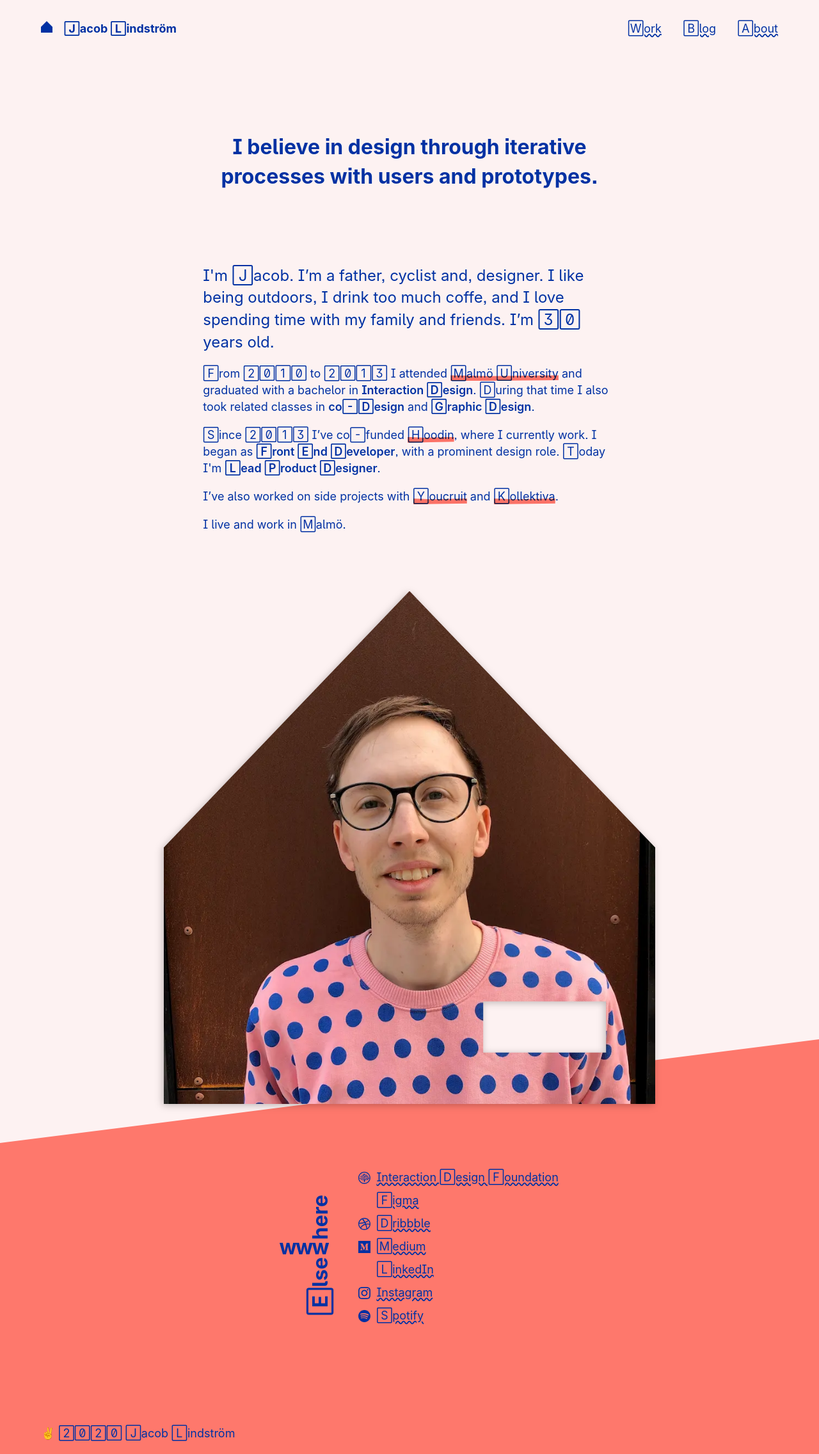
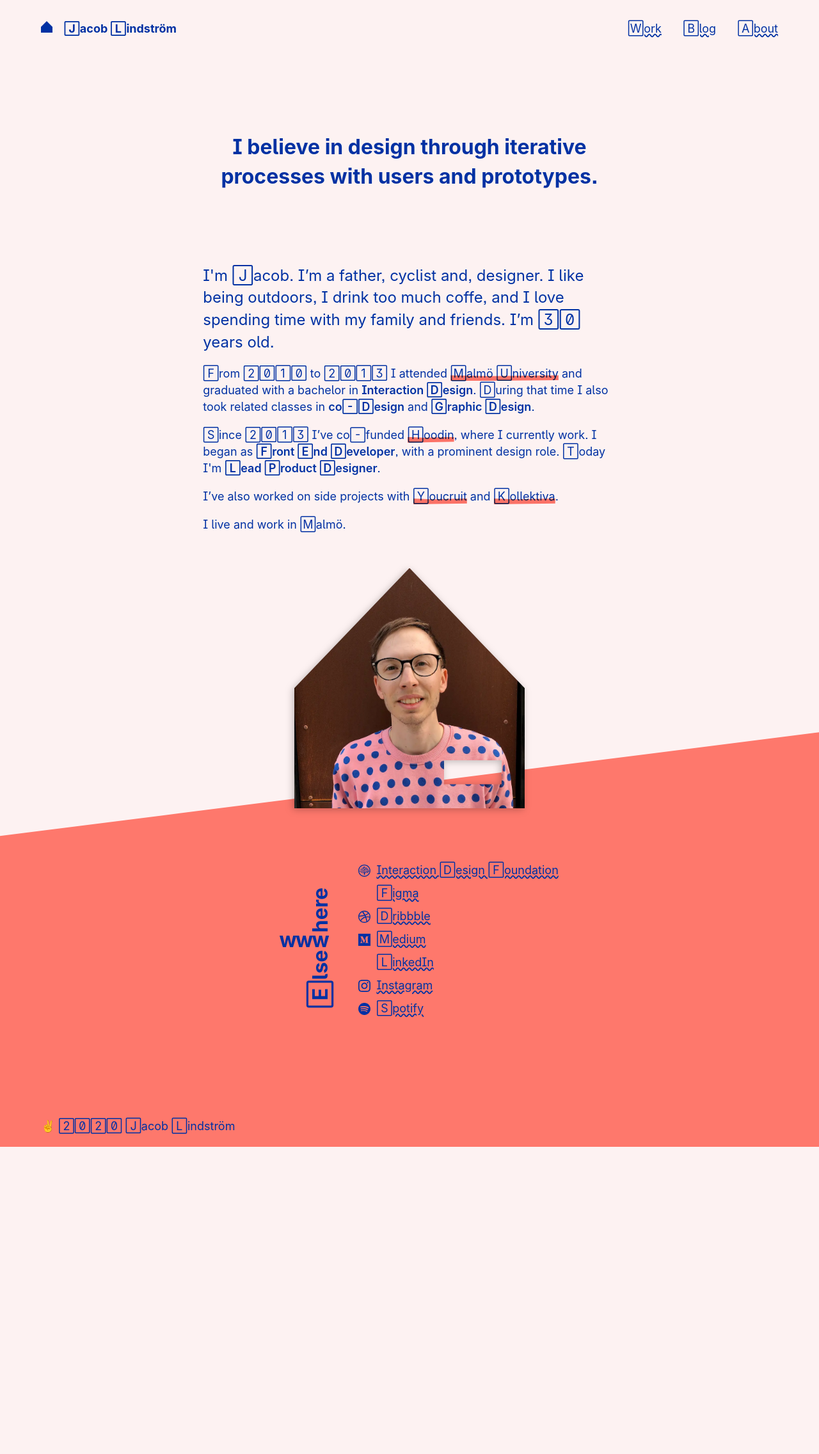
Before and after one commit to jacoblindstrm/jacoblindstrm.github.io, a Jekyll site: the page built from about.html, in a window 1280 px wide. Shown: the whole page at 64% size. Built offline with Jekyll 4.4.1, drawn with Linux system fonts in a browser that asks for light colours; after the commit the page ends 1792 px from its top, so only the background shows below that.

Commit message:
Small image tweaks

```diff
--- a/_sass/about.scss
+++ b/_sass/about.scss
@@ -19,24 +19,32 @@
 
     article img {
         width: 60vw;
-        max-width: 80%;
+        max-width: 20rem;
         margin: auto;
             -webkit-clip-path: polygon(0 50%, 0 100%, 65% 100%, 65% 80%, 90% 80%, 90% 90%, 65% 90%, 64% 100%, 100% 100%, 100% 50%, 50% 0);
         clip-path: polygon(0 50%, 0 100%, 65% 100%, 65% 80%, 90% 80%, 90% 90%, 65% 90%, 64% 100%, 100% 100%, 100% 50%, 50% 0);
+
+        @media (min-width: $screen-l) {
+            max-width: 80%;
+        }
     }
 
     article .picture-wrapper {
         filter: drop-shadow(-2px 2px 6px rgba(0, 0, 0, 0.25));
         z-index: 1;
         text-align: center;
-        margin-top: 5rem;
+        margin-top: 3rem;
+
+        @media (min-width: $screen-l) {
+            margin-top: 5rem;
+        }
     }
 
     aside {
         display: flex;
         align-items: center;
         justify-content: center;
-        margin-top: -6rem;
+        margin-top: -7rem;
         background: var(--coral);
         padding: 10rem 1rem var(--padding-page-bottom);
         color: var(--textcolor);
```
